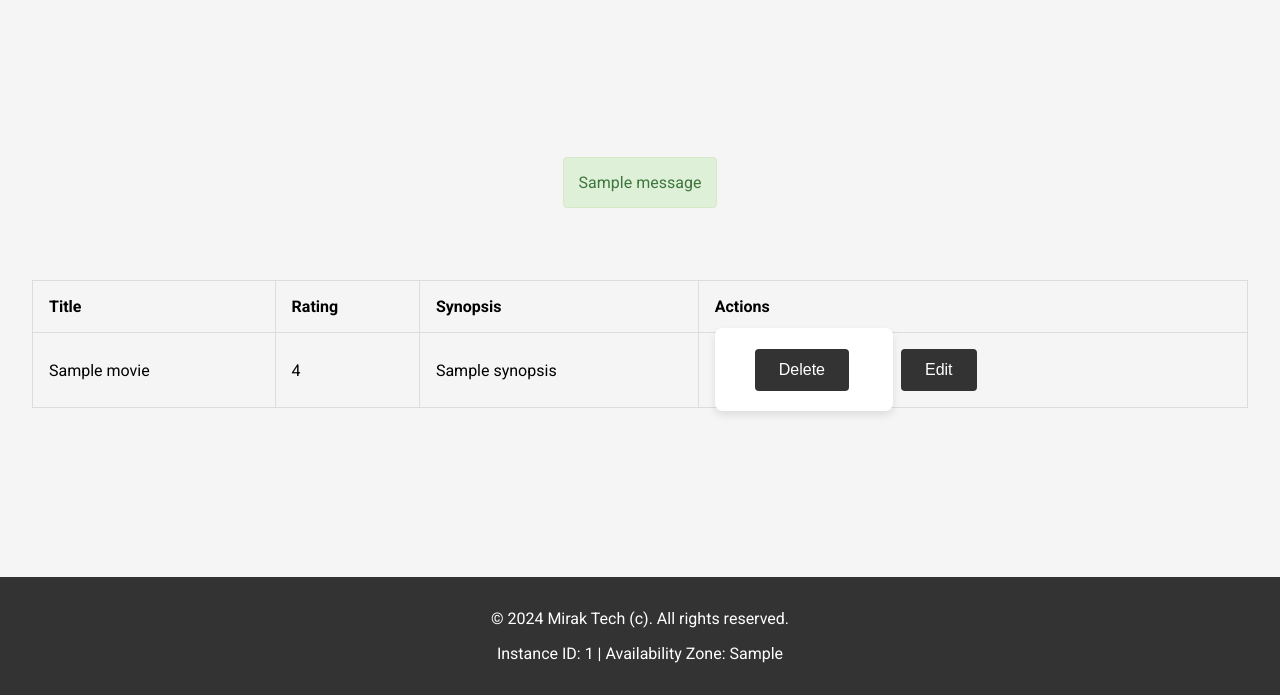
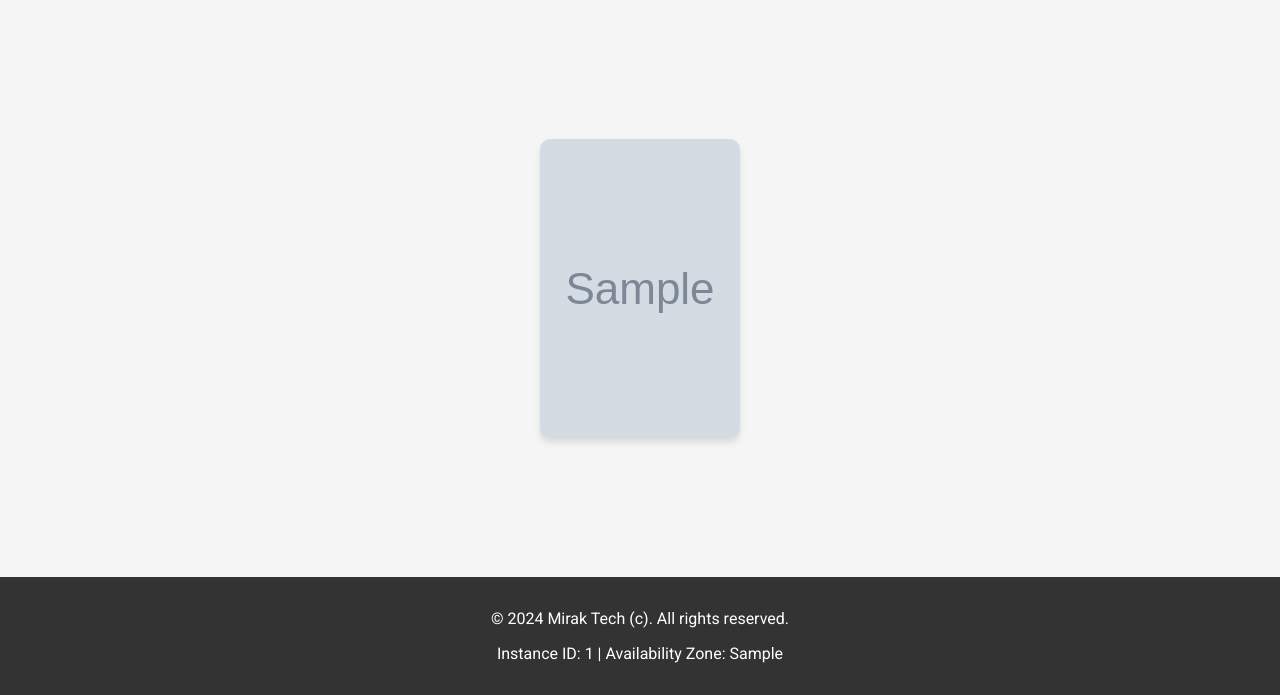
Before and after one commit to the-mirak/cinedb-aws-demo, a Flask app: template app/templates/admin.html in a window 1280 px wide. Shown: the part 105-800 px from the top of the page. Run offline with Flask 2, Linux system fonts and the light colour scheme; the template is opened without the code that fills it: most values are stand-ins (such as "Sample title", 1, 10 or a date in 2020); grey boxes marked "Sample" are stand-in pictures; one stand-in notice (Sample message) is shown; parts of the project's set-up code (start-up, migrations or seed data) failed here and were passed over.

Commit message:
Admin dashboard revamp

```diff
--- a/app/static/styles.css
+++ b/app/static/styles.css
@@ -247,23 +247,69 @@ footer {
     color: #fff;
 }
 
-table {
-    width: 100%;
-    border-collapse: collapse;
-    margin: 2rem 0;
+.btn {
+    margin: 0 0.5rem;
+    padding: 0.5rem 1rem;
+    border: none;
+    border-radius: 4px;
+    cursor: pointer;
+    font-size: 0.875rem;
 }
 
-th, td {
-    padding: 1rem;
-    border: 1px solid #ddd;
-    text-align: left;
+.btn-edit {
+    background-color: #4CAF50;
+    color: #fff;
 }
 
-th {
-    background-color: #f5f5f5;
+.btn-delete {
+    background-color: #f44336;
+    color: #fff;
+}
+
+.btn-edit:hover {
+    background-color: #45a049;
+}
+
+.btn-delete:hover {
+    background-color: #e53935;
+}
+
+/* Additional styles for the modal */
+.modal {
+    display: none;
+    position: fixed;
+    z-index: 20;
+    left: 0;
+    top: 0;
+    width: 100%;
+    height: 100%;
+    overflow: auto;
+    background-color: rgb(0,0,0);
+    background-color: rgba(0,0,0,0.4);
+    padding-top: 60px;
+}
+
+.modal-content {
+    background-color: #fefefe;
+    margin: 5% auto;
+    padding: 20px;
+    border: 1px solid #888;
+    width: 80%;
+    max-width: 600px;
+    border-radius: 10px;
+    box-shadow: 0 4px 8px rgba(0, 0, 0, 0.1);
+}
+
+.close {
+    color: #aaa;
+    float: right;
+    font-size: 28px;
     font-weight: bold;
 }
 
-button {
-    margin: 0 0.5rem;
+.close:hover,
+.close:focus {
+    color: black;
+    text-decoration: none;
+    cursor: pointer;
 }
--- a/app/templates/admin.html
+++ b/app/templates/admin.html
@@ -16,49 +16,86 @@
         </nav>
     </header>
     <main>
-        <!-- Flash Messages -->
-        {% with messages = get_flashed_messages(with_categories=true) %}
-            {% if messages %}
-                <div class="flash-messages">
-                    {% for category, message in messages %}
-                        <div class="alert alert-{{ category }}">{{ message }}</div>
-                    {% endfor %}
+        <div class="movies-container">
+            <div class="movies-grid">
+                {% for movie in movies %}
+                <div class="movie-card poster" data-id="{{ movie.id }}" data-title="{{ movie.title }}" data-rating="{{ movie.rating }}" data-synopsis="{{ movie.synopsis }}" data-poster="{{ movie.poster }}">
+                    <img src="{{ movie.poster }}" alt="{{ movie.title }}" class="movie-poster">
+                    <div class="movie-info">
+                        <h2 class="movie-title">{{ movie.title }}</h2>
+                        <p class="movie-rating">{{ movie.rating }}</p>
+                        <p class="movie-synopsis">{{ movie.synopsis }}</p>
+                    </div>
                 </div>
-            {% endif %}
-        {% endwith %}
-
-        <!-- List of Movies -->
-        <table>
-            <thead>
-                <tr>
-                    <th>Title</th>
-                    <th>Rating</th>
-                    <th>Synopsis</th>
-                    <th>Actions</th>
-                </tr>
-            </thead>
-            <tbody>
-                {% for movie in movies %}
-                <tr>
-                    <td>{{ movie.title }}</td>
-                    <td>{{ movie.rating }}</td>
-                    <td>{{ movie.synopsis }}</td>
-                    <td>
-                        <form action="{{ url_for('main.delete_movie', movie_id=movie.id) }}" method="POST" style="display:inline;">
-                            <button type="submit">Delete</button>
-                        </form>
-                        <a href="{{ url_for('main.edit_movie', movie_id=movie.id) }}" style="display:inline;">
-                            <button>Edit</button>
-                        </a>
-                    </td>
-                </tr>
                 {% endfor %}
-            </tbody>
-        </table>
+            </div>
+        </div>
+        <div class="details-container">
+            <div class="details-poster">
+                <img src="" alt="Poster Image" class="details-poster-img">
+            </div>
+            <div class="details">
+                <h2 class="title"></h2>
+                <p class="rating"></p>
+                <p class="synopsis"></p>
+                <button class="close">Close</button>
+                <button class="btn btn-edit">Edit</button>
+                <button class="btn btn-delete">Delete</button>
+            </div>
+        </div>
     </main>
     <footer>
         <p>&copy; 2024 Mirak Tech (c). All rights reserved.</p>
         <p>Instance ID: {{ instance_id }} | Availability Zone: {{ availability_zone }}</p>
     </footer>
+    <script>
+        document.addEventListener('DOMContentLoaded', () => {
+            const posters = document.querySelectorAll('.poster');
+            const detailsContainer = document.querySelector('.details-container');
+            const posterImg = document.querySelector('.details-container .details-poster-img');
+            const titleElem = document.querySelector('.details .title');
+            const ratingElem = document.querySelector('.details .rating');
+            const synopsisElem = document.querySelector('.details .synopsis');
+            const closeBtn = document.querySelector('.details .close');
+            const editBtn = document.querySelector('.btn-edit');
+            const deleteBtn = document.querySelector('.btn-delete');
+
+            posters.forEach(poster => {
+                poster.addEventListener('click', () => {
+                    posters.forEach(p => p.classList.add('hidden'));
+                    detailsContainer.classList.add('active');
+                    const posterSrc = poster.dataset.poster;
+                    posterImg.src = posterSrc;
+                    titleElem.textContent = `Title: ${poster.dataset.title}`;
+                    ratingElem.textContent = `Rating: ${poster.dataset.rating}`;
+                    synopsisElem.textContent = `Synopsis: ${poster.dataset.synopsis}`;
+                    editBtn.dataset.id = poster.dataset.id;
+                    deleteBtn.dataset.id = poster.dataset.id;
+                });
+            });
+
+            closeBtn.addEventListener('click', () => {
+                posters.forEach(p => p.classList.remove('hidden'));
+                detailsContainer.classList.remove('active');
+            });
+
+            editBtn.addEventListener('click', () => {
+                const movieId = editBtn.dataset.id;
+                window.location.href = `/edit/${movieId}`;
+            });
+
+            deleteBtn.addEventListener('click', () => {
+                const movieId = deleteBtn.dataset.id;
+                fetch(`/delete/${movieId}`, { method: 'DELETE' })
+                    .then(response => {
+                        if (response.ok) {
+                            window.location.reload();
+                        } else {
+                            alert('Failed to delete the movie');
+                        }
+                    });
+            });
+        });
+    </script>
 </body>
 </html>
```
Also changed, not shown: app/templates/edit_movie.html (+4 -9 lines).
